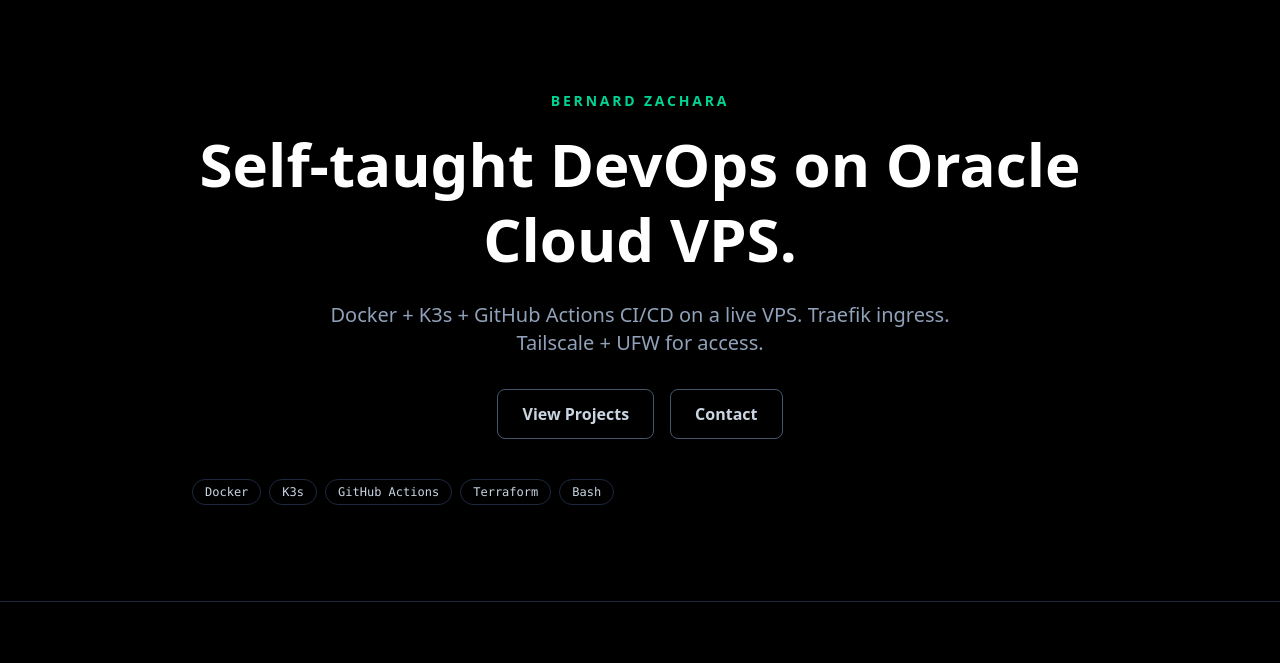
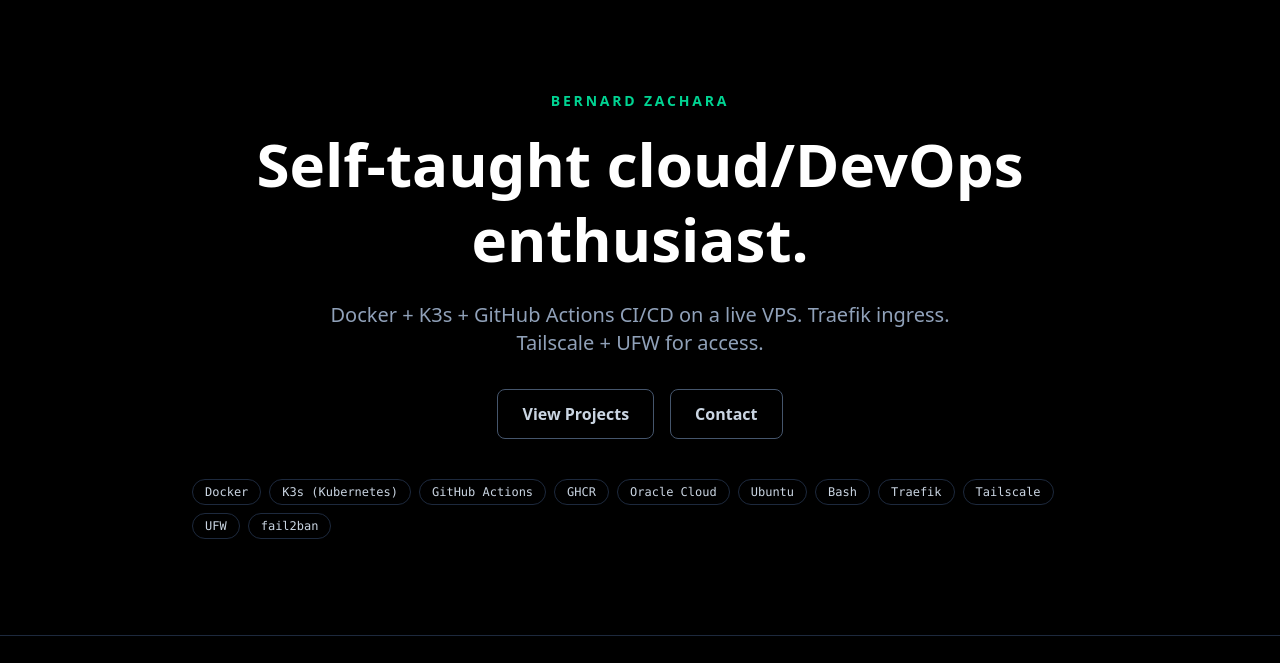
Before and after one commit to benzac708/zachara-dev, an Astro site: page / in a window 1280 px wide. Shown: the part 78-741 px from the top of the page. Built offline with nearby package versions, Linux system fonts and the light colour scheme; Astro itself is replaced by a stand-in of ours.

Commit message:
fix: restore badges and update hero

```diff
--- a/src/pages/index.astro
+++ b/src/pages/index.astro
@@ -4,7 +4,8 @@ import ProjectCard from "~/components/ProjectCard.astro";
 import TechBadge from "~/components/TechBadge.astro";
 
 const techs = [
-  "Docker", "K3s", "GitHub Actions", "Terraform", "Bash",
+  "Docker", "K3s (Kubernetes)", "GitHub Actions", "GHCR",
+  "Oracle Cloud", "Ubuntu", "Bash", "Traefik", "Tailscale", "UFW", "fail2ban",
 ];
 
 const projects = [
@@ -99,7 +100,7 @@ const heroRail = "max-w-4xl mx-auto text-center";
       <div class={heroRail}>
           <p class="text-sm font-semibold uppercase tracking-[0.2em] text-emerald-400 mb-4">Bernard Zachara</p>
           <h1 class="text-4xl sm:text-6xl font-bold text-white leading-tight mb-6">
-            Self-taught DevOps on Oracle Cloud VPS.
+            Self-taught cloud/DevOps enthusiast.
           </h1>
           <p class="text-lg sm:text-xl text-slate-400 max-w-2xl mx-auto mb-8">
             Docker + K3s + GitHub Actions CI/CD on a live VPS. Traefik ingress. Tailscale + UFW for access.
```
